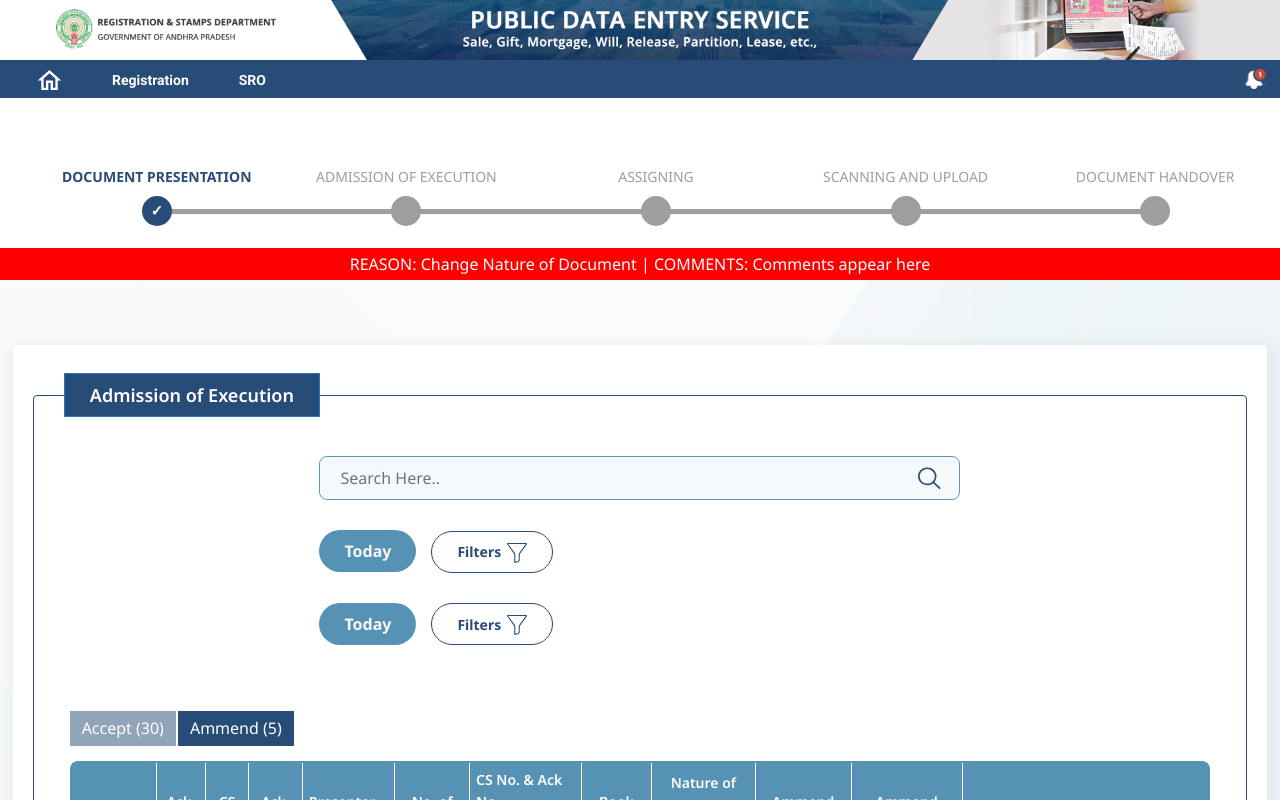
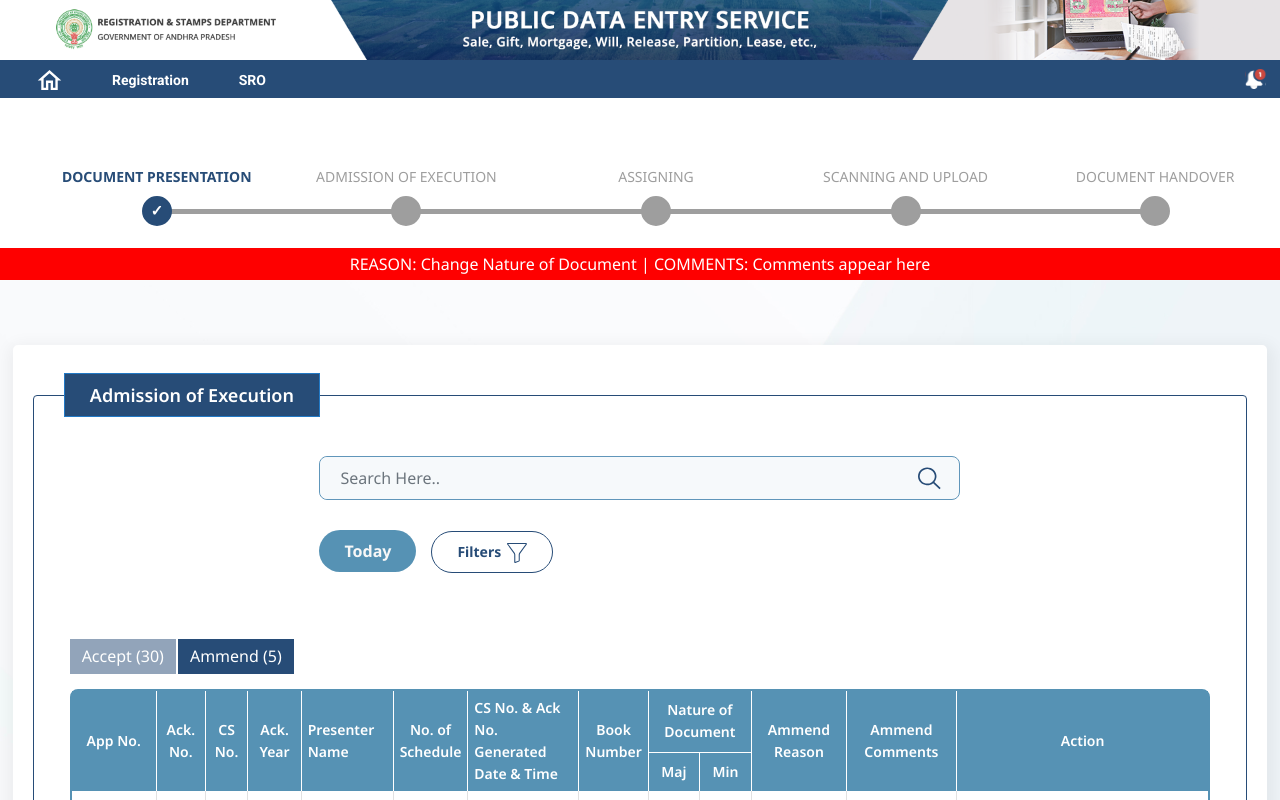
Before and after one commit to crsunilsada/card2.0_UI, a Next.js app: page /admissionofExecution in a window 1280 px wide. Both pictures are taken after a click on the button "Ammend (5)". Shown: the top 800 px of the page. Built offline with nearby package versions, Linux system fonts and the light colour scheme.

Commit message:
alignments

```diff
--- a/src/pages/admissionofExecution.tsx
+++ b/src/pages/admissionofExecution.tsx
@@ -103,8 +103,8 @@ function Table({ columns, data }) {
                   >
                     {" "}
                     <Image
-                      width={20}
-                      height={27}
+                      width={37}
+                      height={37}
                       src="/images/partydetailsdisable.svg" />
                     <small>Party Details</small>
                   </button>
@@ -280,16 +280,16 @@ function TableAmmend({ columns, data }) {
                     <small>Party Details</small>
                   </button>
                   </Link>
-                  <button className="print  ">
+                  <button className="print  digital-sign-btn">
                     {" "}
-                    <Image width={25} height={25} src="/images/image-capturedisabled.svg" />
+                    <Image width={25} height={25} src="/images/image-capture.svg" />
                     <small>Image Capture</small>
                   </button>
                         <button className="print">
                           {" "}
                           <Image
-                            width={25}
-                            height={25}
+                            width={37}
+                            height={37}
                             src="/images/submitSRO.svg"
                           />
                           <small>Submit for SRO Review</small>
@@ -758,23 +758,7 @@ function AdmissionofExecution() {
                     <Image width={20} height={20} src="/images/filter.svg" />
                   </button>
                 </div>
-                  {clicked && (
-                    <div className="searchFiler">
-                      <button className="today">Today</button>
-                      <button
-                        className="filter"
-                        data-bs-toggle="modal"
-                        data-bs-target="#exampleModals"
-                      >
-                        <small>Filters</small>
-                        <Image
-                          width={20}
-                          height={20}
-                          src="/images/filter.svg"
-                        />
-                      </button>
-                    </div>
-                  )}
+
                 </Col>
               </Row>
 
```
